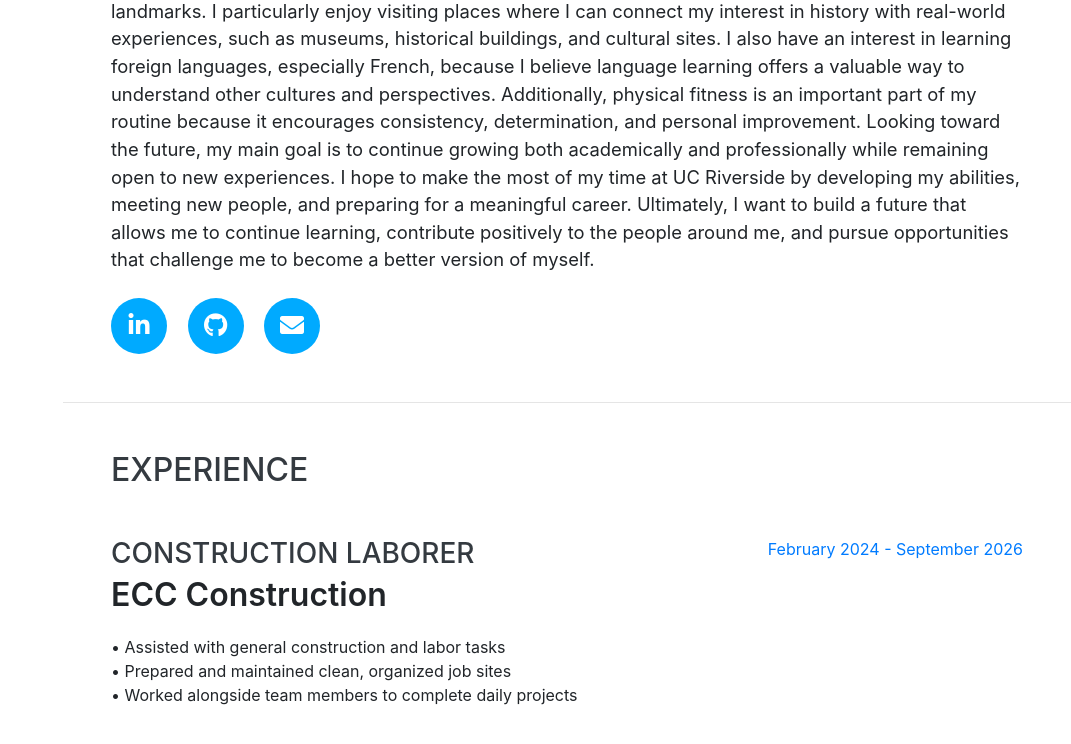
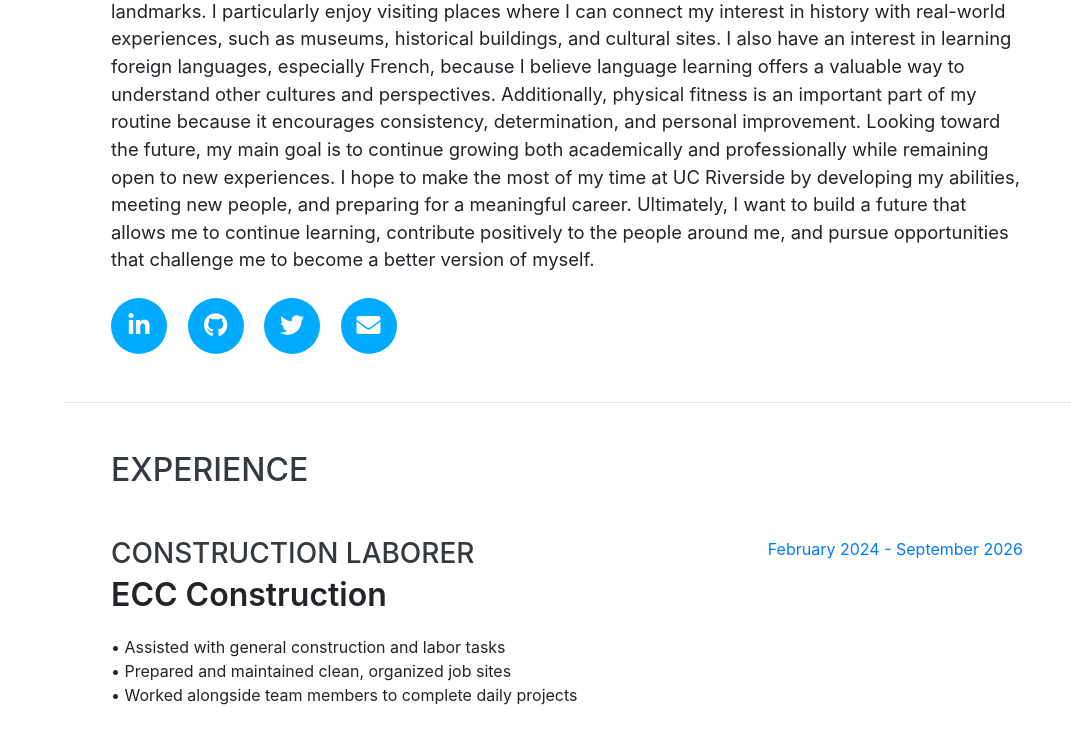
Before and after one commit to EdgarCejaGarcia619/EdgarCejaGarcia619.github.io, a website with bundled scripts: page index.html in a window 1280 px wide. Shown: the part 976-1720 px from the top of the page, without its empty margins (209-1280 px from the left). Built offline with nearby package versions, Linux system fonts and the light colour scheme; a web font is replaced by a local one.

Commit message:
Update index.html

```diff
--- a/index.html
+++ b/index.html
@@ -77,6 +77,12 @@
           <a target="_blank" id="socialicon-2" href="https://github.com/EdgarCejaGarcia619">
             <i class="fab fa-github"></i>
           </a>
+
+
+<a target="_blank" id="socialicon-3" href="https://x.com/ecg916">
+    <i class="fab fa-twitter"></i>
+</a>
+
 
           <a target="_blank" id="socialicon-4" href="mailto:ecejagarcia1738@gmail.com">
             <i class="fa fa-envelope"></i>
```
